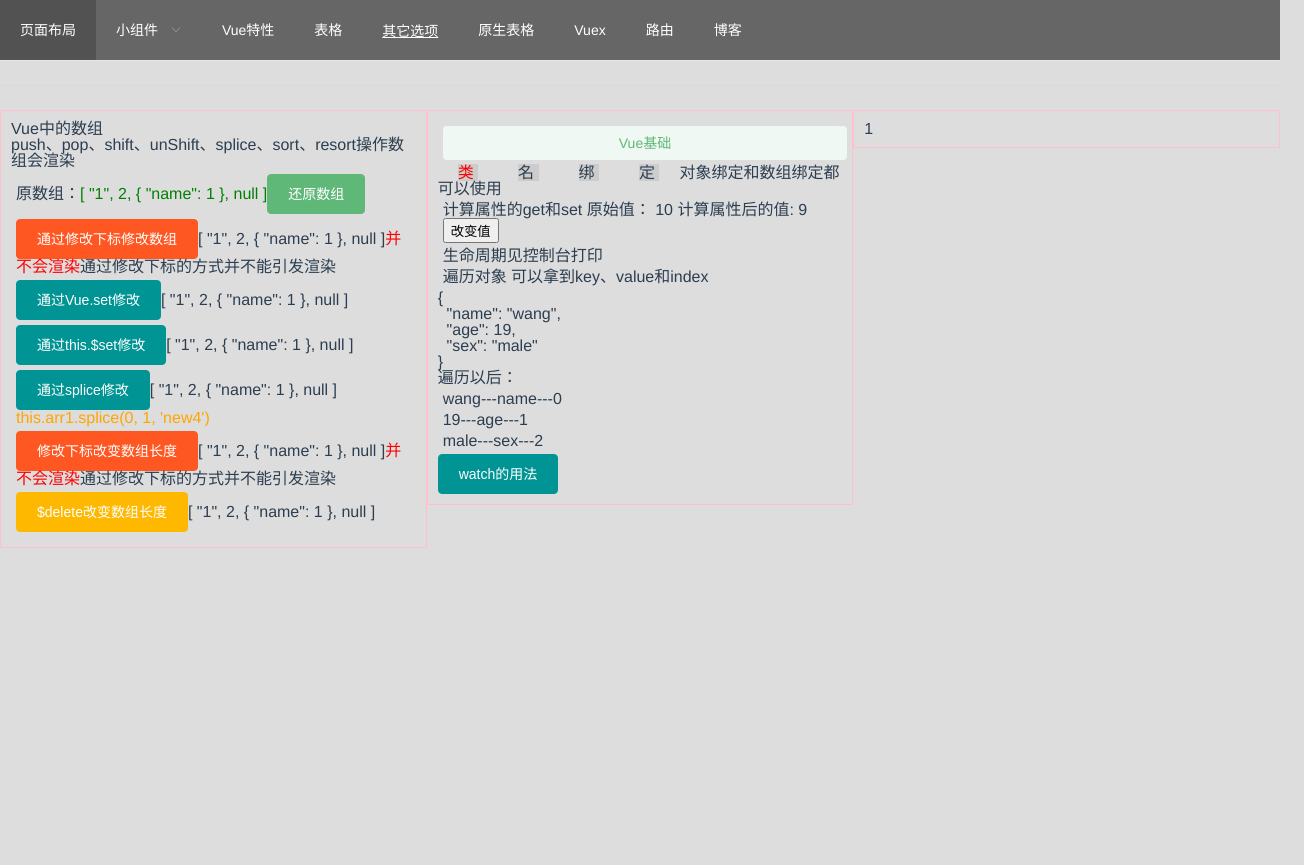
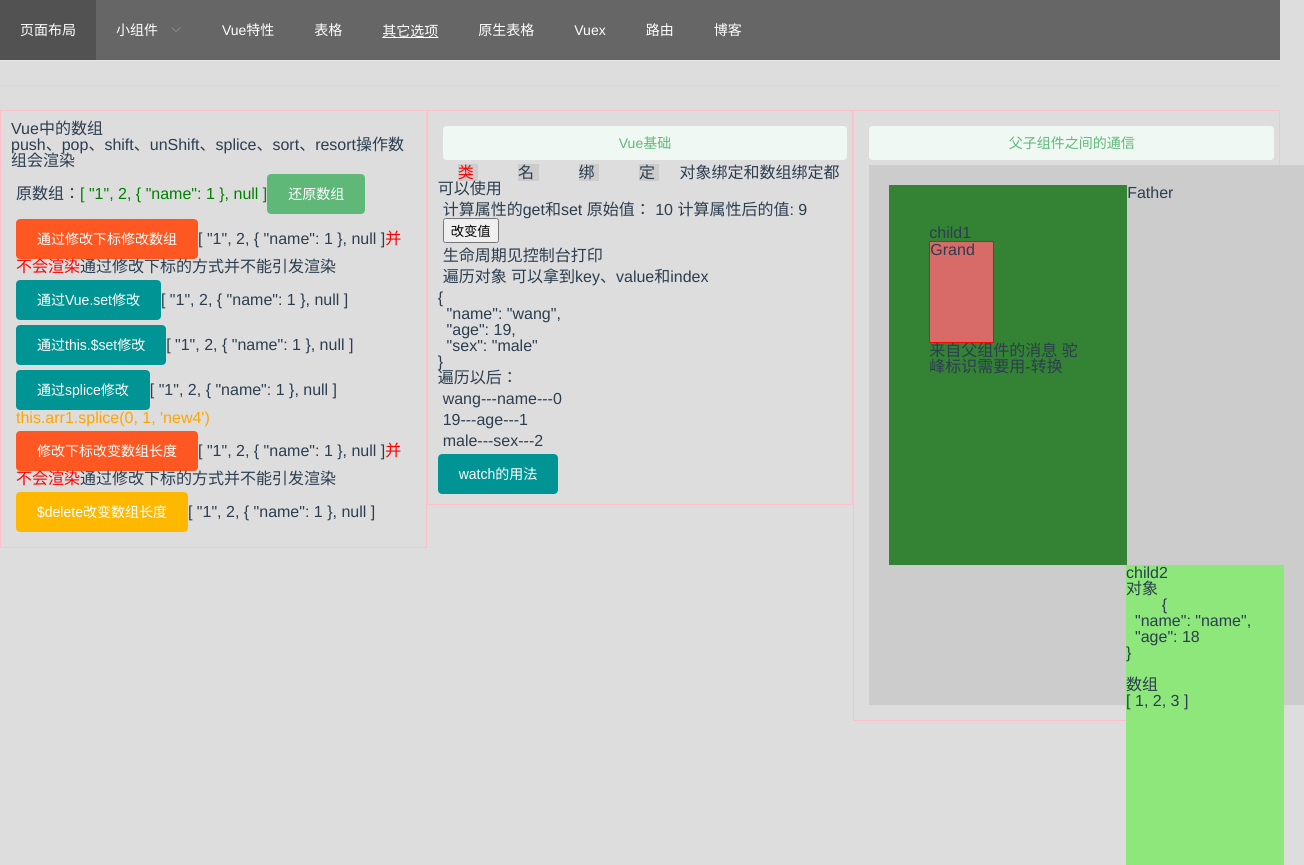
Before and after one commit to graylogo/template, a Vue app: page /#/vuetemp in a window 1280 px wide. Shown: the whole page, 1304 px wide, since content can reach past the window. Before the commit the page ends 800 px from the top, so only its background shows below. Built offline with nearby package versions, Linux system fonts and the light colour scheme; what vue-print-nb would draw is missing.

Commit message:
父组件props传值给子组件

```diff
--- a/src/router/index.js
+++ b/src/router/index.js
@@ -61,7 +61,7 @@ const routes = [
   },
   {
     path: '/table',
-    name: 'Form',
+    name: 'Table',
     component: () => import('../views/Table.vue')
   },
   {
--- /dev/null
+++ b/src/views/vueTemp/communication/Father.vue
@@ -0,0 +1,45 @@
+<template>
+  <div class="container">
+    <div class="father">
+      Father
+      <!-- 驼峰变量  传props的时候需要转为 - 连字符形式 -->
+      <child1 :msg="msg" :my-msg="myMsg" />
+      <child2 :obj="obj" :arr="arr" />
+    </div>
+  </div>
+</template>
+
+<script>
+import Child1 from './child/Child1.vue'
+import Child2 from './child/Child2.vue'
+export default {
+  components: { Child1, Child2 },
+  data() {
+    return {
+      msg: '来自父组件的消息',
+      myMsg: '驼峰标识需要用-转换',
+      obj: {
+        name: 'name',
+        age: 18
+      },
+      arr: [1, 2, 3]
+    }
+  },
+  created() {
+
+  },
+  methods: {
+
+  }
+}
+</script>
+
+<style scoped lang="scss">
+.father{
+    width: 100%;
+    height: 500px;
+    background-color: #ccc;
+    padding: 20px;
+    display: inline-block;
+}
+</style>
--- /dev/null
+++ b/src/views/vueTemp/communication/child/Child1.vue
@@ -0,0 +1,53 @@
+<template>
+  <div class="container">
+    child1
+    <Grand />
+    {{ msg }}
+    {{ myMsg }}
+  </div>
+</template>
+
+<script>
+import Grand from './grand/Grand.vue'
+export default {
+  components: { Grand },
+  // 1.  以数组的方式接收
+  //   props: ['msg'],
+
+  // 2.  以对象的方式接收
+  //   props: {
+  //     msg: String
+  //   },
+
+  // 3. 带验证的接收
+  props: {
+    msg: {
+      type: String,
+      default: 'msg',
+      required: true
+    },
+    myMsg: String
+  },
+  data() {
+    return {
+
+    }
+  },
+  created() {
+
+  },
+  methods: {
+
+  }
+}
+</script>
+
+<style scoped lang="scss">
+.container{
+    width: 40%;
+    height: 300px;
+    background-color: #348233;
+    float: left;
+    padding: 40px;
+}
+</style>
--- /dev/null
+++ b/src/views/vueTemp/communication/child/Child2.vue
@@ -0,0 +1,56 @@
+<template>
+  <div class="container">
+    child2
+    <div>对象</div>
+    <pre>
+        {{ obj }}
+   </pre>
+    <div>数组</div>
+    <div>
+      {{ arr }}
+    </div>
+  </div>
+</template>
+
+<script>
+export default {
+  props: {
+    obj: {
+      type: Object,
+      default() {
+        return {}
+      }
+    },
+    arr: {
+      type: Array,
+      default() {
+        return []
+      }
+    }
+  },
+  data() {
+    return {
+
+    }
+  },
+  created() {
+
+  },
+  mounted() {
+    console.log(this.props, 'props')
+    console.log(this.obj)
+  },
+  methods: {
+
+  }
+}
+</script>
+
+<style scoped lang="scss">
+.container{
+    width: 40%;
+    height: 300px;
+    background-color: #8de77b;
+    float: right;
+}
+</style>
--- /dev/null
+++ b/src/views/vueTemp/communication/child/grand/Grand.vue
@@ -0,0 +1,31 @@
+<template>
+  <div class="container1">
+    Grand
+  </div>
+</template>
+
+<script>
+export default {
+  data() {
+    return {
+
+    }
+  },
+  created() {
+
+  },
+  methods: {
+
+  }
+}
+</script>
+
+<style scoped lang="scss">
+.container1{
+    width: 40%;
+    height: 100px;
+    background-color: #d86b67;
+    border: 1px solid red;
+    padding: 0
+}
+</style>
--- a/src/views/vueTemp/index.vue
+++ b/src/views/vueTemp/index.vue
@@ -100,7 +100,8 @@
         </el-dialog>
       </el-col>
       <el-col :span="8">
-        1
+        <el-alert type="success" title="父子组件之间的通信" :closable="false" center />
+        <Father />
       </el-col>
     </el-row>
     <el-row />
@@ -110,6 +111,7 @@
 <script>
 import Vue from 'vue'
 import _ from 'lodash'
+import Father from './communication/Father'
 export default {
   // NOTE Vue中为什么data必须是函数？
 // 1. 一个组件的 data 选项必须是一个函数，因此每个实例可以维护一份被返回对象的独立的拷贝，如果是对象的话，会导致所有的组件维护同一个data，一个组件状态改变会导致另外组件也改变。
@@ -132,7 +134,7 @@ data(){   // 对象中函数的简单写法
     }
 }
 */
-
+  components: { Father },
   data() {
     return {
       arr1: ['1', 2, { name: 1 }, null],
```
